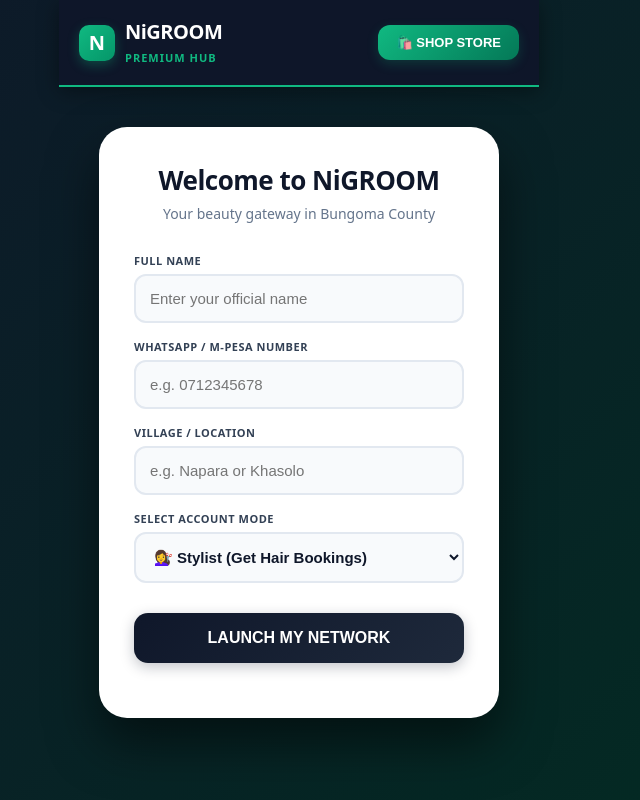
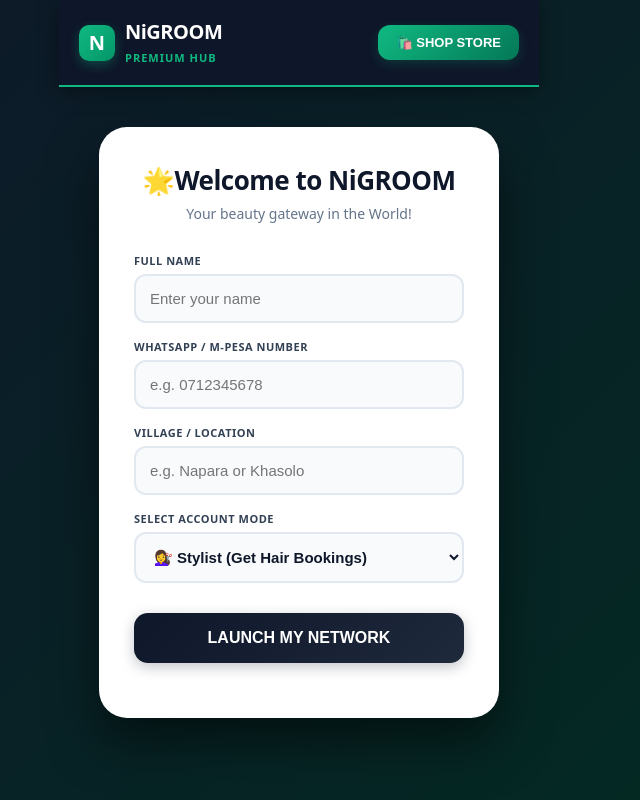
Before and after one commit to Lizmaina/nigroom-hub, a plain HTML site: page index.html in a window 1280 px wide. Shown: the whole page, without its empty margins (341-981 px from the left). Drawn offline with nearby package versions, Linux system fonts and the light colour scheme.

Commit message:
Update index.html
wording change

```diff
--- a/index.html
+++ b/index.html
@@ -22,12 +22,12 @@
     </div>
 
     <div id="authScreen" style="width: 100%; max-width: 400px; margin: 40px 20px; padding: 35px; background: #ffffff; border-radius: 28px; box-shadow: 0 25px 50px rgba(0,0,0,0.5); text-align: center; box-sizing: border-box;">
-        <h2 style="color: #0f172a; margin: 0 0 6px 0; font-weight: 800; font-size: 26px; letter-spacing: -0.5px;">Welcome to NiGROOM</h2>
-        <p style="color: #64748b; font-size: 14px; margin: 0 0 30px 0; font-weight: 500;">Your beauty gateway in Bungoma County</p>
+        <h2 style="color: #0f172a; margin: 0 0 6px 0; font-weight: 800; font-size: 26px; letter-spacing: -0.5px;">🌟Welcome to NiGROOM</h2>
+        <p style="color: #64748b; font-size: 14px; margin: 0 0 30px 0; font-weight: 500;">Your beauty gateway in the World!</p>
 
         <div style="text-align: left; margin-bottom: 16px;">
             <label style="font-size: 11px; color: #334155; font-weight: 700; display: block; margin-bottom: 6px; text-transform: uppercase; letter-spacing: 0.5px;">Full Name</label>
-            <input type="text" id="userName" placeholder="Enter your official name" required style="width: 100%; padding: 14px; border: 2px solid #e2e8f0; border-radius: 12px; box-sizing: border-box; background: #f8fafc; font-size: 15px; color: #0f172a; outline: none; font-weight: 500;">
+            <input type="text" id="userName" placeholder="Enter your name" required style="width: 100%; padding: 14px; border: 2px solid #e2e8f0; border-radius: 12px; box-sizing: border-box; background: #f8fafc; font-size: 15px; color: #0f172a; outline: none; font-weight: 500;">
         </div>
 
         <div style="text-align: left; margin-bottom: 16px;">
@@ -115,7 +115,7 @@
 
         <div id="storeTabSection" style="display: none; background: #ffffff; padding: 28px; border-radius: 28px; box-shadow: 0 25px 50px rgba(0,0,0,0.3); color: #0f172a;">
             <h2 style="color: #0f172a; margin: 0 0 4px 0; font-weight: 800; font-size: 24px; letter-spacing: -0.5px;">Beauty Supply Store</h2>
-            <p style="color: #64748b; font-size: 13px; margin: 0 0 20px 0;">Jumia-style beauty logistics with localized pickup options.</p>
+            <p style="color: #64748b; font-size: 13px; margin: 0 0 20px 0;">💥Shine Yourself.</p>
 
             <div style="background: linear-gradient(135deg, #f8fafc 0%, #f1f5f9 100%); border: 2px dashed #0f172a; border-radius: 20px; padding: 20px; margin-bottom: 25px;">
                 <h4 style="margin: 0 0 6px 0; font-size: 14px; font-weight: 800; color: #0f172a;">🏪 Add Store Inventory Item (Admin Panel)</h4>
```
